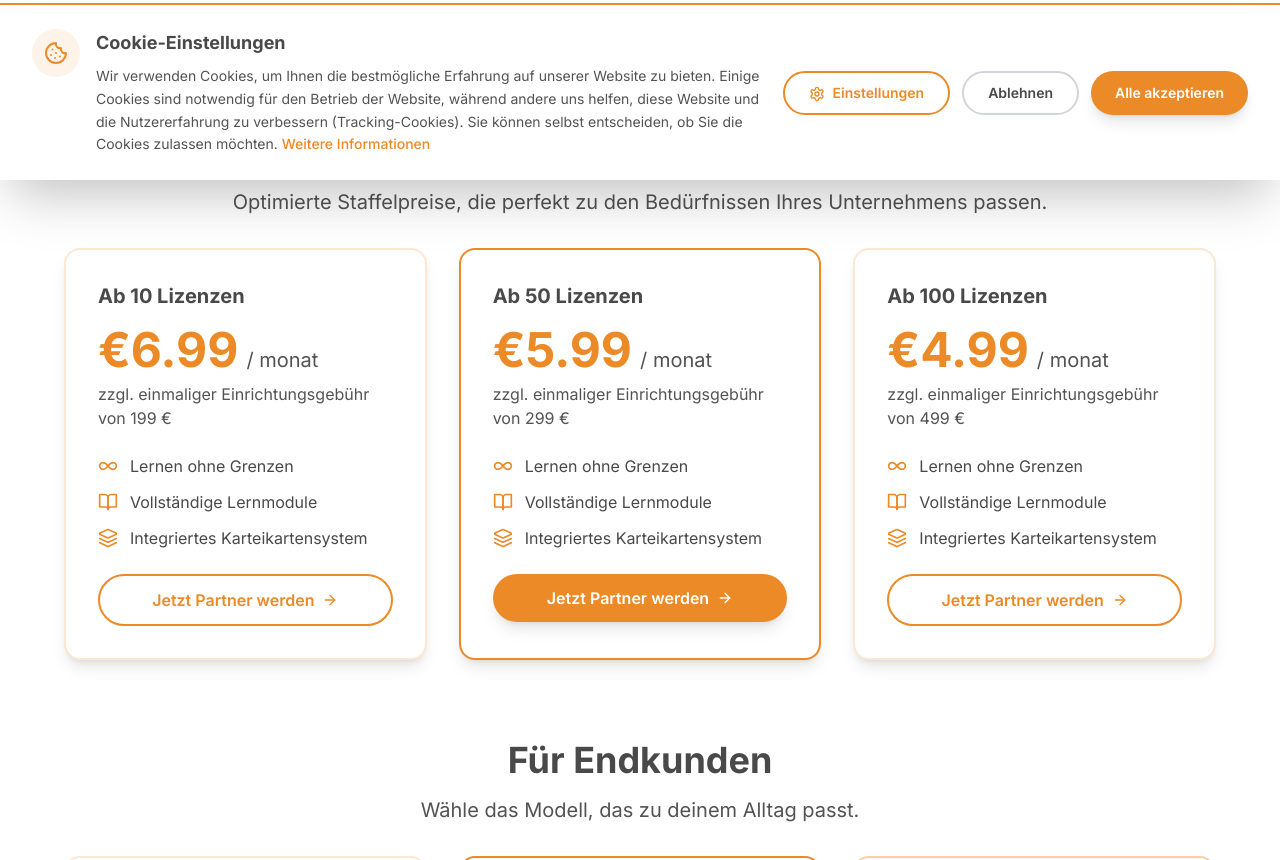
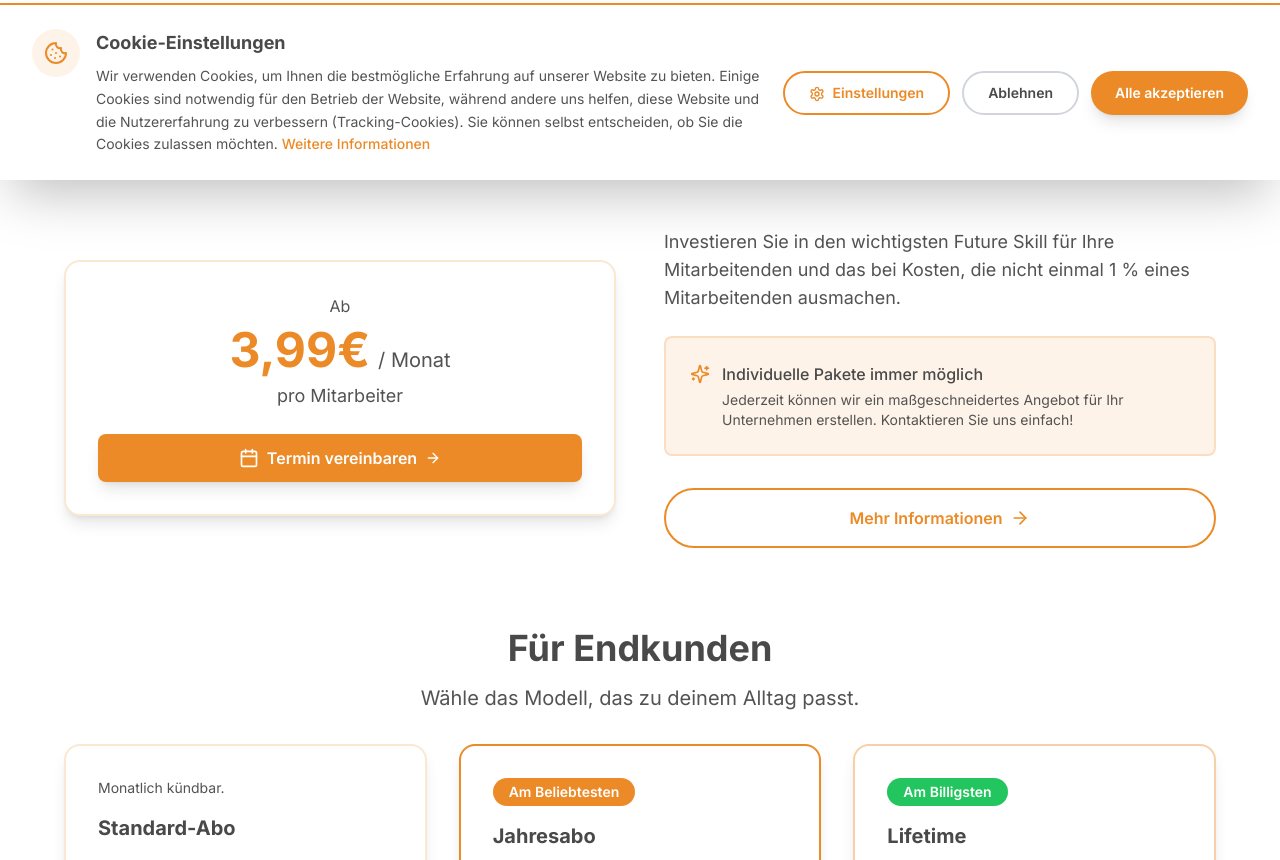
Before and after one commit to Software-as-Solution/beafox-webseite, a Next.js app: page /preise in a window 1280 px wide. Shown: the part 620-1480 px from the top of the page. Built offline with nearby package versions, Linux system fonts and the light colour scheme.

Commit message:
Preise anpassen

```diff
--- a/app/preise/page.tsx
+++ b/app/preise/page.tsx
@@ -229,79 +229,91 @@ export default function PricingPage() {
             whileInView={{ opacity: 1, y: 0 }}
             viewport={{ once: true }}
             transition={{ duration: 0.6 }}
-            className="text-center mb-8"
+            className="text-center mb-6 sm:mb-12"
           >
-            <h3 className="text-2xl md:text-3xl lg:text-4xl font-bold text-darkerGray mb-4">
-              Für Unternehmen
+            <h3 className="text-3xl md:text-4xl lg:text-5xl font-bold text-darkerGray mb-2 sm:mb-4">
+              Jetzt Ihre <span className="text-primaryOrange">Mitarbeiter</span>{" "}
+              fit machen
             </h3>
-            <p className="text-base md:text-xl text-lightGray">
-              Optimierte Staffelpreise, die perfekt zu den Bedürfnissen Ihres
-              Unternehmens passen.
-            </p>
           </motion.div>
-
-          <div className="grid md:grid-cols-3 gap-6 md:gap-8">
-            {businessPlans.map((plan, index) => (
-              <motion.div
-                key={index}
-                initial={{ opacity: 0, y: 20 }}
-                whileInView={{ opacity: 1, y: 0 }}
-                viewport={{ once: true }}
-                transition={{ duration: 0.6, delay: index * 0.1 }}
-                whileHover={{ y: -4 }}
-                className={`bg-white rounded-2xl p-6 md:p-8 shadow-lg border-2 transition-all ${
-                  plan.popular
-                    ? "border-primaryOrange scale-105 md:scale-105"
-                    : "border-primaryOrange/20 hover:border-primaryOrange/40"
-                }`}
-              >
-                <h4 className="text-lg md:text-xl font-bold text-darkerGray mb-4">
-                  {plan.title}
-                </h4>
+          <div className="grid lg:grid-cols-2 gap-8 md:gap-12 items-center">
+            {/* Left: Price Box */}
+            <motion.div
+              initial={{ opacity: 0, x: -20 }}
+              whileInView={{ opacity: 1, x: 0 }}
+              viewport={{ once: true }}
+              transition={{ duration: 0.6 }}
+              className="bg-primaryWhite rounded-2xl p-6 md:p-8 border-2 border-primaryOrange/20 shadow-lg"
+            >
+              <div className="text-center">
                 <div className="mb-6">
-                  <div className="flex items-baseline gap-2">
-                    <span className="text-3xl md:text-4xl lg:text-5xl font-bold text-primaryOrange">
-                      {plan.price}
+                  <p className="text-sm md:text-base text-lightGray mb-2">Ab</p>
+                  <div className="flex items-baseline justify-center gap-2">
+                    <span className="text-2xl sm:text-3xl md:text-4xl lg:text-5xl font-bold text-primaryOrange">
+                      3,99€
                     </span>
                     <span className="text-lg md:text-xl text-lightGray">
-                      {plan.period}
+                      / Monat
                     </span>
                   </div>
-                  <p className="text-sm md:text-base text-lightGray mt-2">
-                    zzgl. einmaliger Einrichtungsgebühr von {plan.setupFee} €
+                  <p className="text-base md:text-lg text-lightGray mt-2">
+                    pro Mitarbeiter
                   </p>
                 </div>
-                <ul className="space-y-3 mb-6">
-                  {plan.features.map((feature, featureIndex) => {
-                    const featureText =
-                      typeof feature === "string" ? feature : feature.text;
-                    const FeatureIcon =
-                      typeof feature === "string"
-                        ? Check
-                        : feature.icon || Check;
-                    return (
-                      <li
-                        key={featureIndex}
-                        className="flex items-start gap-3 text-darkerGray"
-                      >
-                        <FeatureIcon className="w-5 h-5 text-primaryOrange flex-shrink-0 mt-0.5" />
-                        <span className="text-sm md:text-base">
-                          {featureText}
-                        </span>
-                      </li>
-                    );
-                  })}
-                </ul>
+                <a
+                  href="https://app.cal.eu/beafox"
+                  target="_blank"
+                  rel="noopener noreferrer"
+                  className="inline-flex items-center justify-center gap-2 bg-primaryOrange hover:bg-primaryOrange/90 text-primaryWhite px-6 py-3 rounded-lg font-semibold transition-all shadow-lg hover:shadow-xl w-full"
+                >
+                  <Calendar className="w-5 h-5" />
+                  Termin vereinbaren
+                  <ArrowRight className="w-4 h-4" />
+                </a>
+              </div>
+            </motion.div>
+
+            {/* Right: Text Content */}
+            <motion.div
+              initial={{ opacity: 0, x: 20 }}
+              whileInView={{ opacity: 1, x: 0 }}
+              viewport={{ once: true }}
+              transition={{ duration: 0.6 }}
+              className="space-y-6"
+            >
+              <p className="text-base md:text-lg text-lightGray">
+                Investieren Sie in den wichtigsten Future Skill für Ihre
+                Mitarbeitenden und das bei Kosten, die nicht einmal 1 % eines
+                Mitarbeitenden ausmachen.
+              </p>
+
+              {/* Individual Offer Info */}
+              <div className="bg-primaryOrange/10 rounded-lg p-4 md:p-6 border-2 border-primaryOrange/20">
+                <div className="flex items-start gap-3">
+                  <Sparkles className="w-5 h-5 text-primaryOrange flex-shrink-0 mt-0.5" />
+                  <div>
+                    <p className="text-sm md:text-base font-medium text-darkerGray mb-1">
+                      Individuelle Pakete immer möglich
+                    </p>
+                    <p className="text-sm text-lightGray">
+                      Jederzeit können wir ein maßgeschneidertes Angebot für Ihr
+                      Unternehmen erstellen. Kontaktieren Sie uns einfach!
+                    </p>
+                  </div>
+                </div>
+              </div>
+
+              <div className="pt-2">
                 <Button
                   href="/kontakt"
-                  variant={plan.popular ? "primary" : "outline"}
-                  className="w-full flex items-center justify-center gap-2 !px-4 !py-2 md:!px-8 md:!py-3 text-sm md:text-base"
+                  variant="outline"
+                  className="flex items-center justify-center gap-2 !px-4 !py-2 md:!px-8 md:!py-4 text-sm md:text-base w-full md:w-auto"
                 >
-                  Jetzt Partner werden
-                  <ArrowRight className="w-4 h-4" />
+                  Mehr Informationen
+                  <ArrowRight className="w-4 h-4 md:w-5 md:h-5" />
                 </Button>
-              </motion.div>
-            ))}
+              </div>
+            </motion.div>
           </div>
         </div>
 
```
